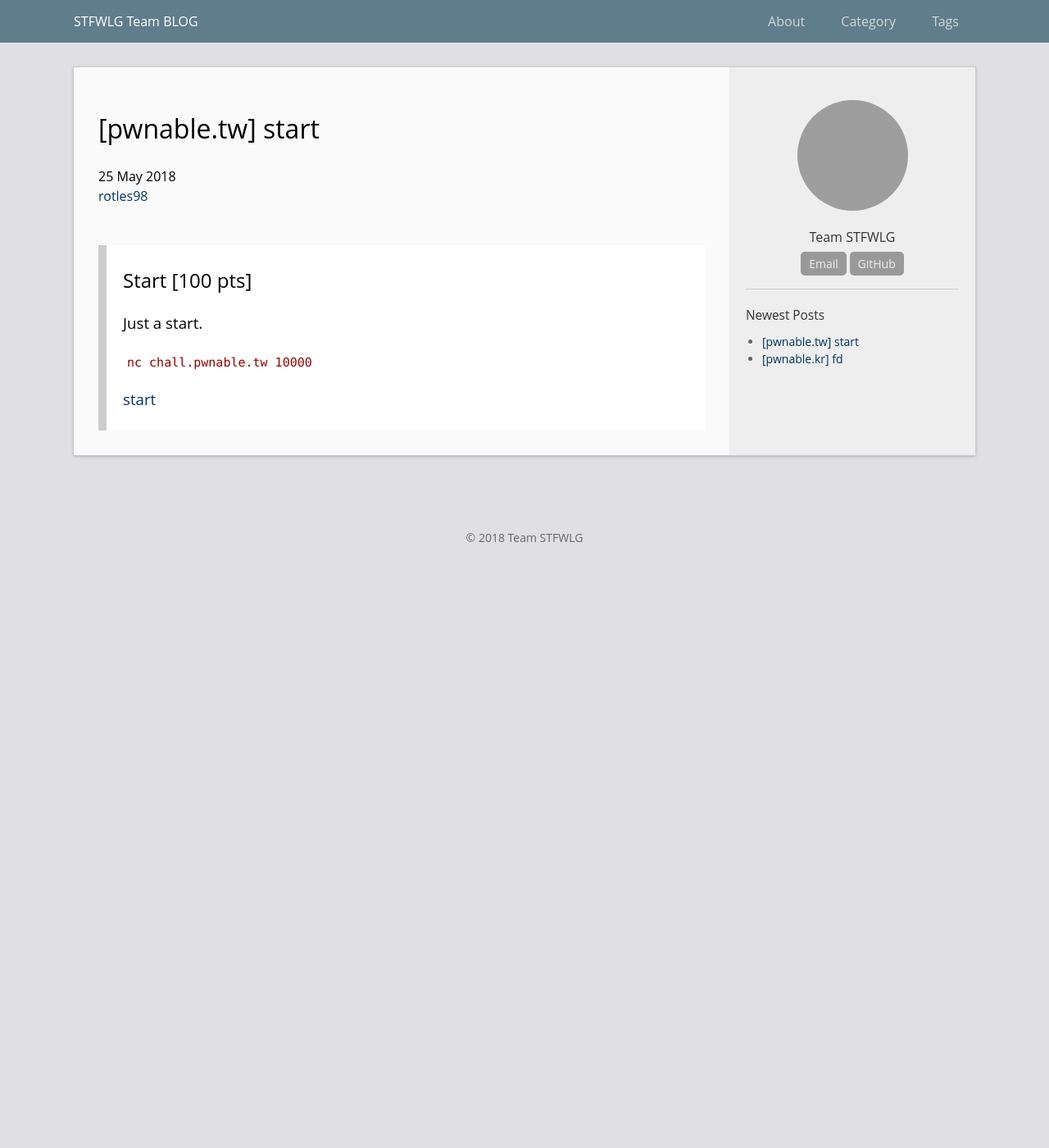
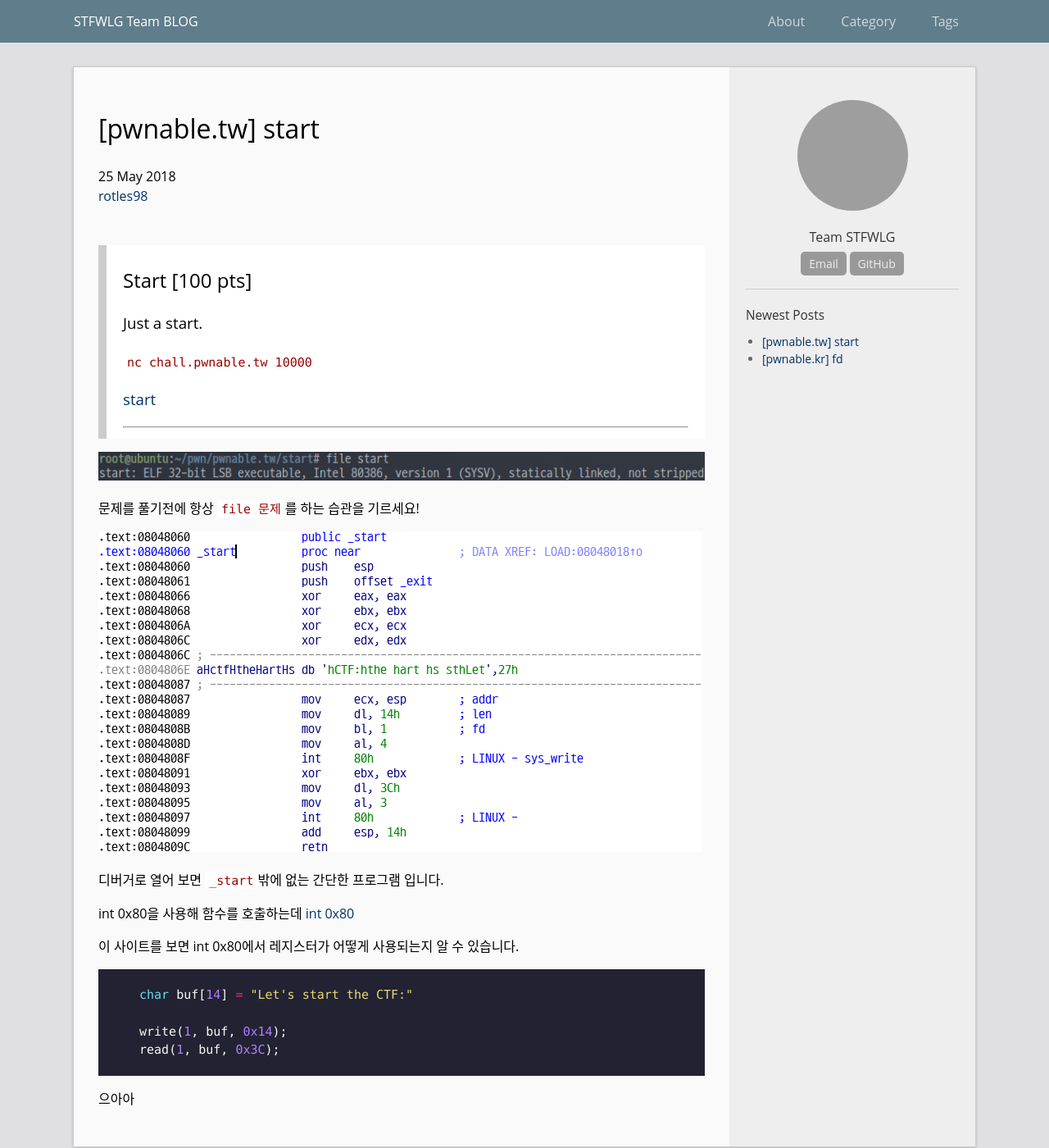
Before and after one commit to UnKN0wnName/stfwlg.github.io, a Jekyll site: the page built from _posts/2018-05-25-[pwnable.tw]_start.md, in a window 1280 px wide and 1400 px high. Shown: the whole window at 82% size. Built offline with Jekyll 4.4.1, drawn with Linux system fonts in a browser that asks for light colours; grey boxes are pictures that could not be loaded.

Commit message:
pwnable.tw start

````diff
--- a/_posts/2018-05-25-[pwnable.tw]_start.md
+++ b/_posts/2018-05-25-[pwnable.tw]_start.md
@@ -9,3 +9,32 @@ tags: rotles98
 ### Just a start.
 ### `nc chall.pwnable.tw 10000`
 ### [start](https://pwnable.tw/static/chall/start)
+---
+
+![file](/img/pwnable.tw/start/01.png)
+
+
+문제를 풀기전에 항상 `file 문제`를 하는 습관을 기르세요!
+
+
+![disassemble](/img/pwnable.tw/start/02.png)
+
+
+디버거로 열어 보면 `_start`밖에 없는 간단한 프로그램 입니다.
+
+
+int 0x80을 사용해 함수를 호출하는데 [int 0x80](https://syscalls.kernelgrok.com)
+
+
+이 사이트를 보면 int 0x80에서 레지스터가 어떻게 사용되는지 알 수 있습니다.
+
+
+```c
+char buf[14] = "Let's start the CTF:"
+
+write(1, buf, 0x14);
+read(1, buf, 0x3C);
+```
+
+
+으아아
````
Also changed, not shown: img/pwnable.tw/start/01.png (added), img/pwnable.tw/start/02.png (added).
